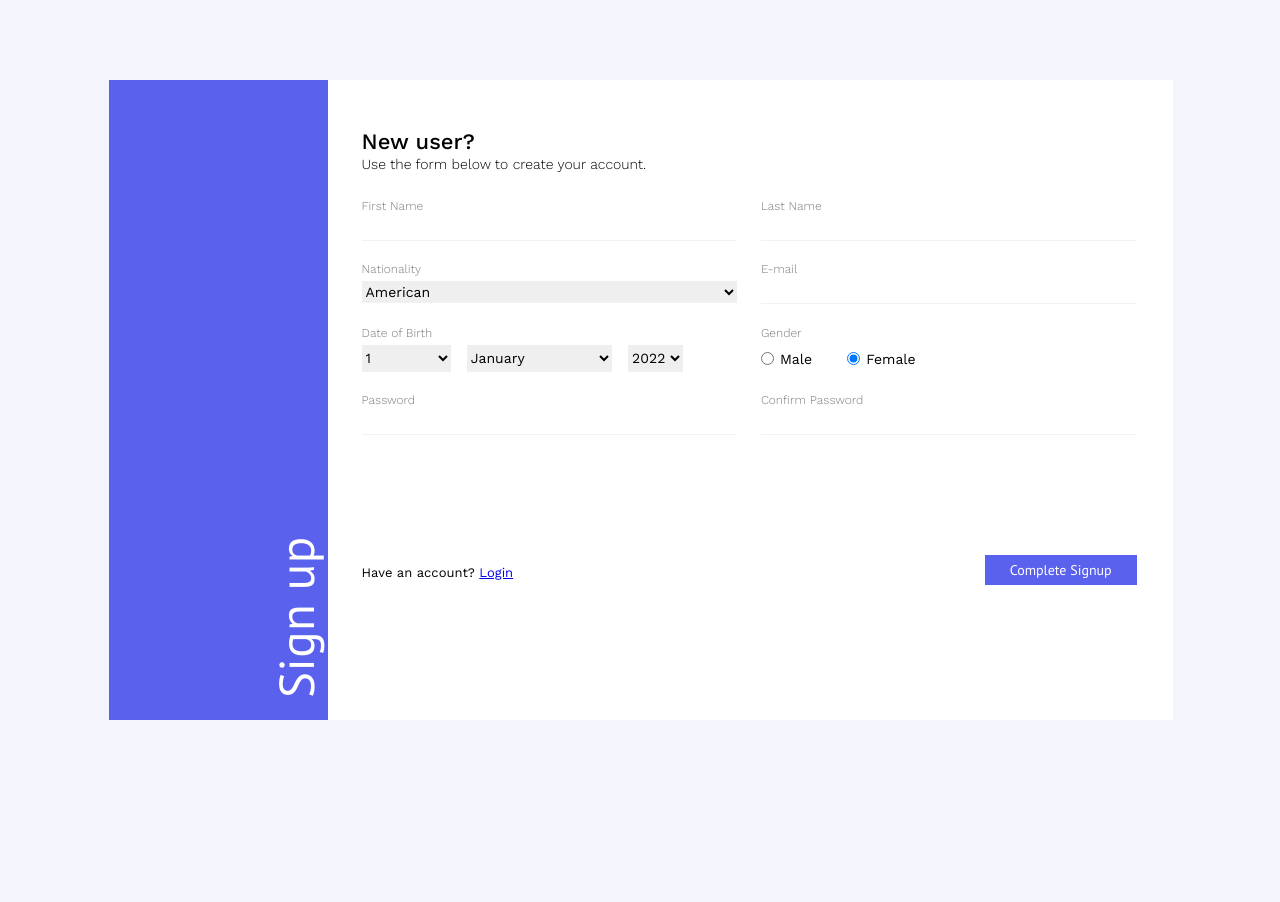
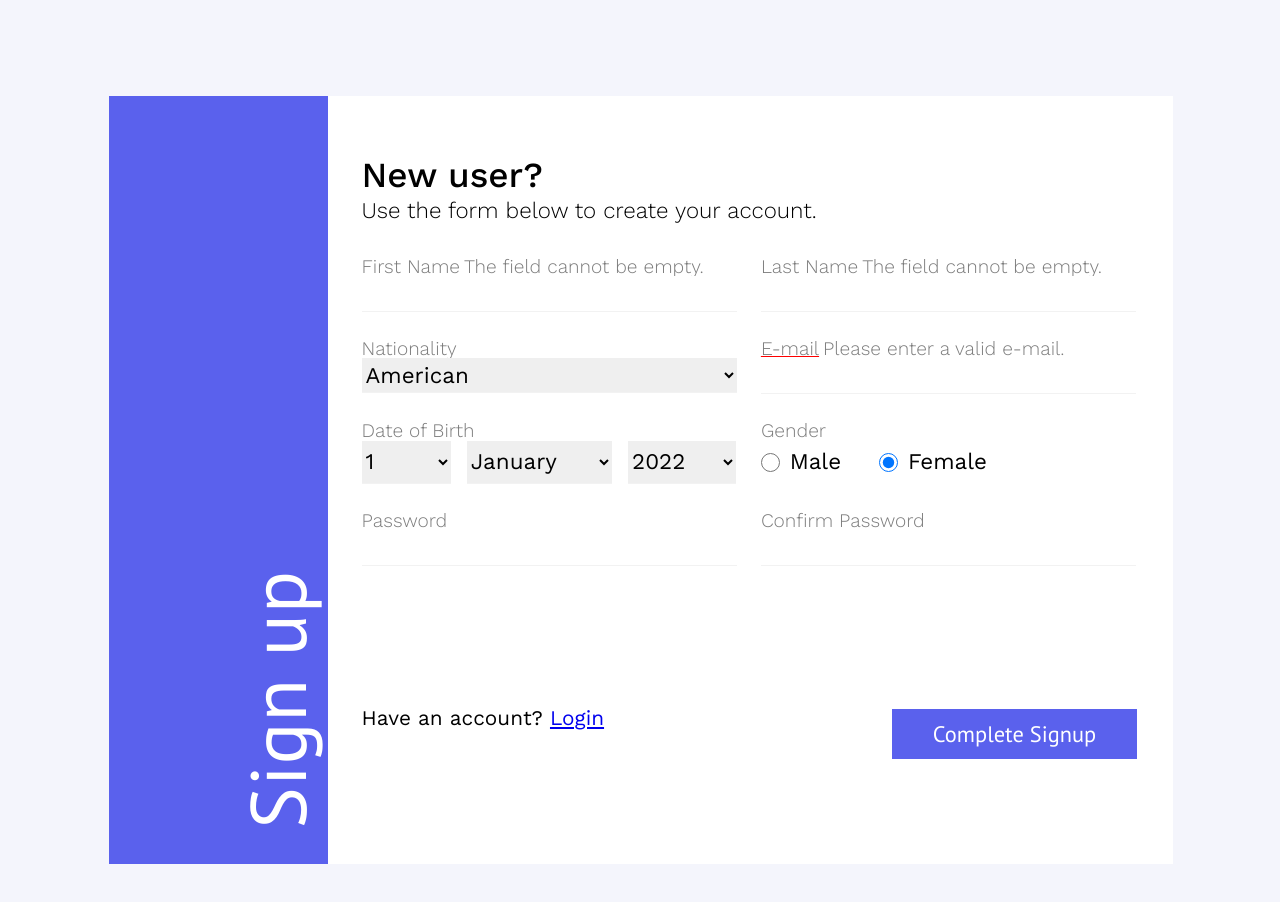
Before and after one commit to StanislauKakhnovich/test-task-VTOP3-dev-version, a website: page app/index.html in a window 1280 px wide. Before the commit the page ends 800 px from the top, so only its background shows below. Drawn offline with nearby package versions, Linux system fonts and the light colour scheme.

Commit message:
relative sizes => absolute sizes, error texts, correct birthday size

```diff
--- a/app/index.html
+++ b/app/index.html
@@ -26,12 +26,14 @@
                 <div class="quadr-cell">
                     <div class="duble-cell">
                         <label class="label-form" for="name">First Name</label>
+                        <span class="error" id="errorEmptyName">The field cannot be empty.</span>
                         <div class="registration">
                             <input class="input-form"  id="name" type="text" name="nameUser">
                         </div>
                     </div>
                     <div class="duble-cell">
                         <label class="label-form" for="last-name">Last Name</label>
+                        <span class="error" id="errorEmptyLastName">The field cannot be empty.</span>
                         <div class="registration">
                             <input class="input-form"  id="last-name" type="text" name="lastNameUser">
                         </div>
@@ -50,7 +52,8 @@
                         </div>
                     </div>
                     <div class="duble-cell">
-                        <label class="label-form" for="email">E-mail</label>
+                        <label class="label-form error-underline" for="email">E-mail</label>
+                        <span class="error" id="errorValidEmail">Please enter a valid e-mail.</span>
                         <div class="registration">
                             <input class="input-form"  id="email" type="text" name="emailUser">
                         </div>
@@ -111,10 +114,11 @@
                         Have an account?
                         <a href="#">Login</a>
                     </div>
-                    <br>
-                    <button class="btn-signup">
-                        Complete Signup
-                    </button>
+                    <div class="btn-container">
+                        <button class="btn-signup">
+                            Complete Signup
+                        </button>
+                    </div>
                 </div>
             </div>
         </div>
--- a/app/scss/style.scss
+++ b/app/scss/style.scss
@@ -6,29 +6,29 @@ body {
 .container {
     background-color: #FFFFFF;;
     width: 83.13vw;
-    height: 80vh;
-    margin-top: 10vh;
+    height: 60vw; //80vh;
+    margin-top: 7.5vw; //10vh;
     margin-left: 8.5vw;
-    margin-bottom: 9.833vh;
+    margin-bottom: 7.374vw; // 9.833vh;
 }
 .left-indent {
     background-color:#5A61ED;
     width: 17.15vw;
-    height: 80vh;
+    height: 60vw; //80vh;
     float: left;
     position: relative;
     .name-indent {
-        width: 200px;
+        width: 25vw; //200px;
         transform: rotate(-90deg);
         transform-origin: bottom right;
         position: absolute;
         right: 0px;
-        bottom: 222px;
+        bottom: 27.75vw;//222px;
         font-family: 'PT Sans', sans-serif;
-        font-size: 49px;
+        font-size: 6.125vw; //49px;
         font-weight: 400;
-        line-height: 63px;
-        letter-spacing: 0.5px;
+        line-height: 7.875vw;//63px;
+        letter-spacing: 0.063vw;//0.5px;
         text-align: left;
         color: #FFFFFF;
     }
@@ -37,32 +37,32 @@ body {
     margin-left: 17.15vw;
     .table-contents {
         font-family: 'Work Sans', sans-serif;
-        font-size: 22px;
+        font-size: 2.75vw;//22px;
         font-weight: 500;
         line-height: 100%;
         text-align: left;
         vertical-align: top;
-        padding-top: 6.42vh;
+        padding-top: 4.815vw; //6.42vh;
         padding-left: 2.6vw;
-        height: 26px;
+        height: 3.25vw//26px;
     }
     .instruction-form {
         font-family: 'Work Sans', sans-serif;
-        font-size: 14px;
+        font-size: 1.75vw;//14px;
         font-weight: 300;
         line-height: 100%;
         text-align: left;
         vertical-align: bottom;
         padding-left: 2.6vw;
-        height: 16px;
-        margin-bottom: 3.33vh;
+        height: 2vw;//16px;
+        margin-bottom: 2.498vw; //3.33vh;
 
     }
     .quadr-cell {
         padding-left: 2.6vw;
         .duble-cell {
             margin-right: 1.887vw;
-            margin-bottom: 2.8vh;
+            margin-bottom: 2.1vw; //2.8vh;
             width: 29.31vw;
             min-width: 234.5px;
             float: left;
@@ -72,13 +72,13 @@ body {
 
     .label-form {
         font-family: 'Work Sans', sans-serif;
-        font-size: 12px;
+        font-size: 1.5vw;//12px;
         font-weight: 300;
         line-height: 100%;
         text-align: left;
         vertical-align: top;
         color: #7C7C7C;
-        height: 14px;
+        height: 1.75vw;//14px;
     }
 
     .input-form {
@@ -90,18 +90,19 @@ body {
         padding: 0;
         margin: 0;
         font-family: 'Work Sans', sans-serif;
-        font-size: 14px;
+        font-size: 1.75vw;//14px;
         font-weight: 400;
         line-height: 100%;
         text-align: left;
         vertical-align: top;
-        height: 22px;
-    }
+        height: 2.75vw;//22px;
         option {
             padding: 0;
             margin: 0;
             text-align: left;
         }
+    }
+
     #day,
     #month,
     #year {
@@ -111,12 +112,12 @@ body {
         padding: 0;
         margin: 0;
         font-family: 'Work Sans', sans-serif;
-        font-size: 14px;
+        font-size: 1.75vw;//14px;
         font-weight: 400;
         line-height: 100%;
         text-align: left;
         vertical-align: top;
-        height: 27.2px;
+        height: 3.4vw;//27.2px;
     }
     #day {
         width: 7vw;
@@ -131,7 +132,7 @@ body {
         float: left;
     }
     #year {
-        //width: 8.458vw;
+        width: 8.458vw;
         min-width: 67,67px;
         float: left;
     }
@@ -143,21 +144,136 @@ body {
         padding: 0;
         margin: 0;
         font-family: 'Work Sans', sans-serif;
-        font-size: 14px;
+        font-size: 1.75vw;//14px;
         font-weight: 400;
         line-height: 100%;
         text-align: left;
         vertical-align: top;
-        height: 27.2px;
+        height: 3.4vw;//27.2px;
         .input-radio {
-            margin-right: 6px;
-            margin-top: 7.7px;
+            margin-right: 0.75vw;//6px;
+            margin-top: 0.963vw;//7.7px;
+            font-size: 1.75vw;//14px;
+
         }
+        input[type="radio"] {
+            width: 1.5vw;//12px;
+            height: 1.5vw;//12px;
+        }
+
         .left-radio {
             margin-left: 0;
         }
         .right-radio {
             margin-left: 2.375vw;
+        }
+        .gender-text{
+            vertical-align: 0.25vw;//2px;
+        }
+    }
+    #confirm-password{
+        margin-bottom: 9vw; //12vh;
+    }
+    .have-account {
+        font-family: 'Work Sans', sans-serif;
+        font-size: 1.625vw;//13px;
+        font-weight: 400;
+        line-height: 100%;
+        text-align: left;
+        vertical-align: top;
+        height: 1.875vw;//15px;
+        //float: left;
+        padding-top: 1.6vw;//12px;
+        min-width: 200.5px;
+    }
+    .btn-signup {
+        float: right;
+        width: 19.25vw;//154px;
+        height: 4vw;//32px;
+        margin-right: 2.75vw;
+        font-family: 'PT Sans', sans-serif;
+        font-size: 1.75vw;//14px;
+        font-weight: 400;
+        color:#FFFFFF;
+        background: linear-gradient(0deg, #5A61ED, #5A61ED),
+        linear-gradient(0deg, #FFFFFF, #FFFFFF);
+        border: 0.5px solid #FFFFFF;
+    }
+    .error {
+        //display: none;
+        font-family: 'Work Sans', sans-serif;
+        font-size: 1.5vw;//12px;
+        font-weight: 300;
+        line-height: 100%;
+        text-align: left;
+        vertical-align: top;
+        color: #7C7C7C;
+        height: 1.75vw;//14px;
+    }
+    .error-underline {
+        text-decoration: underline;
+        text-decoration-color: red;
+    }
+}
+
+@media only all and (max-width: 800px) {
+    .container {
+        height: 80vh;
+        margin-top: 10vh;
+        margin-bottom: 9.833vh;
+    }
+    .left-indent {
+        height: 80vh;
+        .name-indent {
+            width: 200px;
+            bottom: 222px;
+            font-size: 49px;
+            line-height: 63px;
+            letter-spacing: 0.5px;
+        }
+    }
+
+    .main-form {
+        .table-contents {
+            font-size: 22px;
+            padding-top: 6.42vh;
+            height: 26px;
+        }
+        .instruction-form {
+            font-size: 14px;
+            height: 16px;
+            margin-bottom: 3.33vh;
+        }
+        .quadr-cell {
+            .duble-cell {
+                margin-bottom: 2.8vh;
+            }
+        }
+        .label-form {
+            font-size: 12px;
+            height: 14px;
+        }
+        .input-form {
+            font-size: 14px;
+            height: 22px;
+        }
+        #day,
+        #month,
+        #year {
+            font-size: 14px;
+            height: 27.2px;
+        }
+        .gender-block {
+            font-size: 14px;
+            height: 27.2px;
+            .input-radio {
+                margin-right: 6px;
+                margin-top: 7.7px;
+                font-size: 14px;
+            }
+            input[type="radio"] {
+                width: 12px;
+                height: 12px;
             }
             .gender-text{
                 vertical-align: 2px;
@@ -167,37 +283,29 @@ body {
             margin-bottom: 12vh;
         }
         .have-account {
-        font-family: 'Work Sans', sans-serif;
             font-size: 13px;
-        font-weight: 400;
-        line-height: 100%;
-        text-align: left;
-        vertical-align: top;
             height: 15px;
-        float: left;
             padding-top: 12px;
-        min-width: 200.5px;
         }
         .btn-signup {
-        float: right;
             width: 154px;
             height: 32px;
-        margin-right: 2.75vw;
-        font-family: 'PT Sans', sans-serif;
             font-size: 14px;
-        font-weight: 400;
-        color:#FFFFFF;
-        background: linear-gradient(0deg, #5A61ED, #5A61ED),
-        linear-gradient(0deg, #FFFFFF, #FFFFFF);
-        border: 0.5px solid #FFFFFF;
+        }
+        .error {
+            //display: none;
+            font-size: 12px;
+            height: 14px;
+        }
     }
 }
 
 @media only all and (max-width: 786px) {
     .container,
     .left-indent{
-        height: 135vh;
+        height: 120vh;
     }
+    .main-form {
         .have-account,
         .btn-signup,
         .duble-cell {
@@ -206,30 +314,38 @@ body {
         #day {
             width: 56px;
             margin-right: 9.8px;
-        float: left;
+            // float: left;
         }
         #month {
             width: 91px;
             margin-right: 9.8px;
         }
         #year {
-        width: auto;
+            width: 67.67px;
         }
+        .have-account,
+        .btn-container,
         #date-of-birth {
             width: 234.5px;
         }
+        .btn-signup {
+            margin-top: 30px;
+        }
 
+    }
 }
 
 @media only all and (max-width: 710px) {
-
     .btn-signup {
         margin-top: 15px;
     }
-
 }
 
 @media only all and (max-width: 400px) {
+    .container,
+    .left-indent{
+        height: 135vh;
+    }
     .left-indent {
         background-color:#5A61ED;
         width: 83.13vw;
```
Also changed, not shown: app/css/style.min.css. Lines whose indentation alone changed are shown as unchanged.
